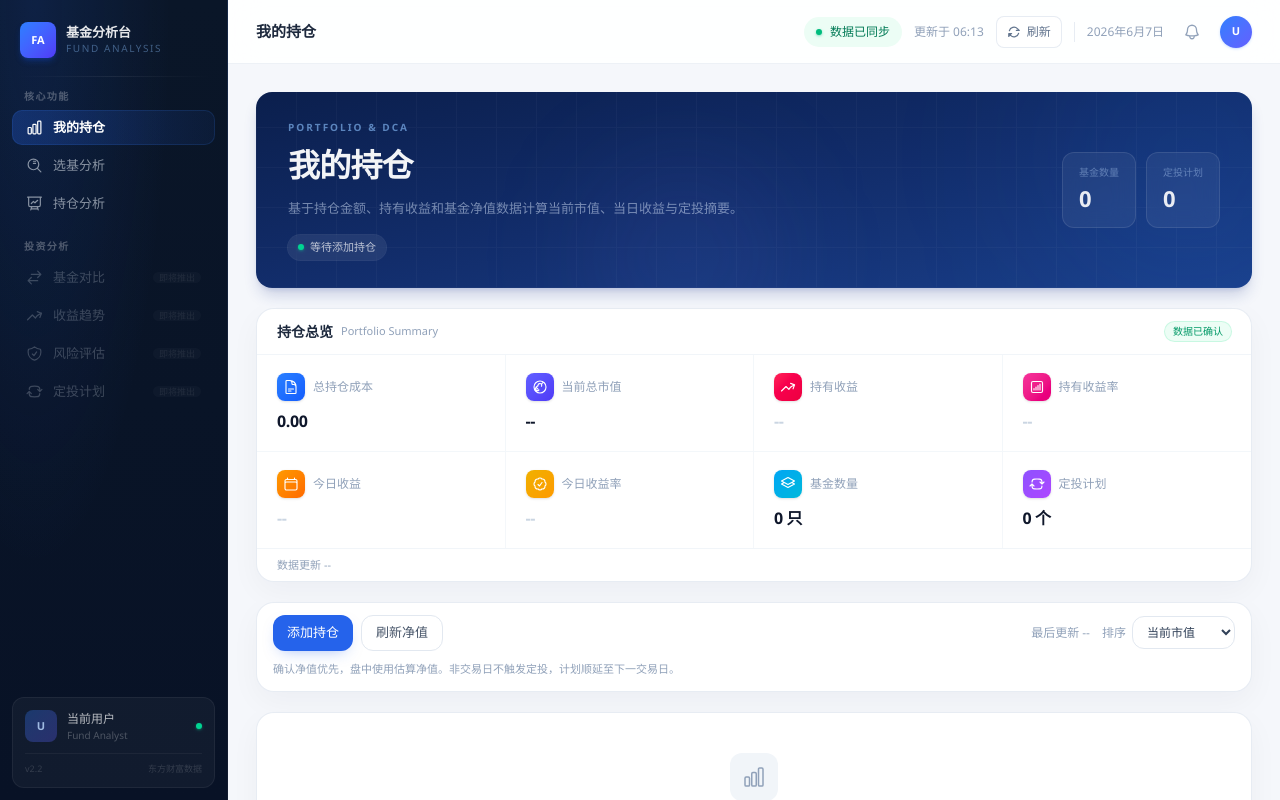
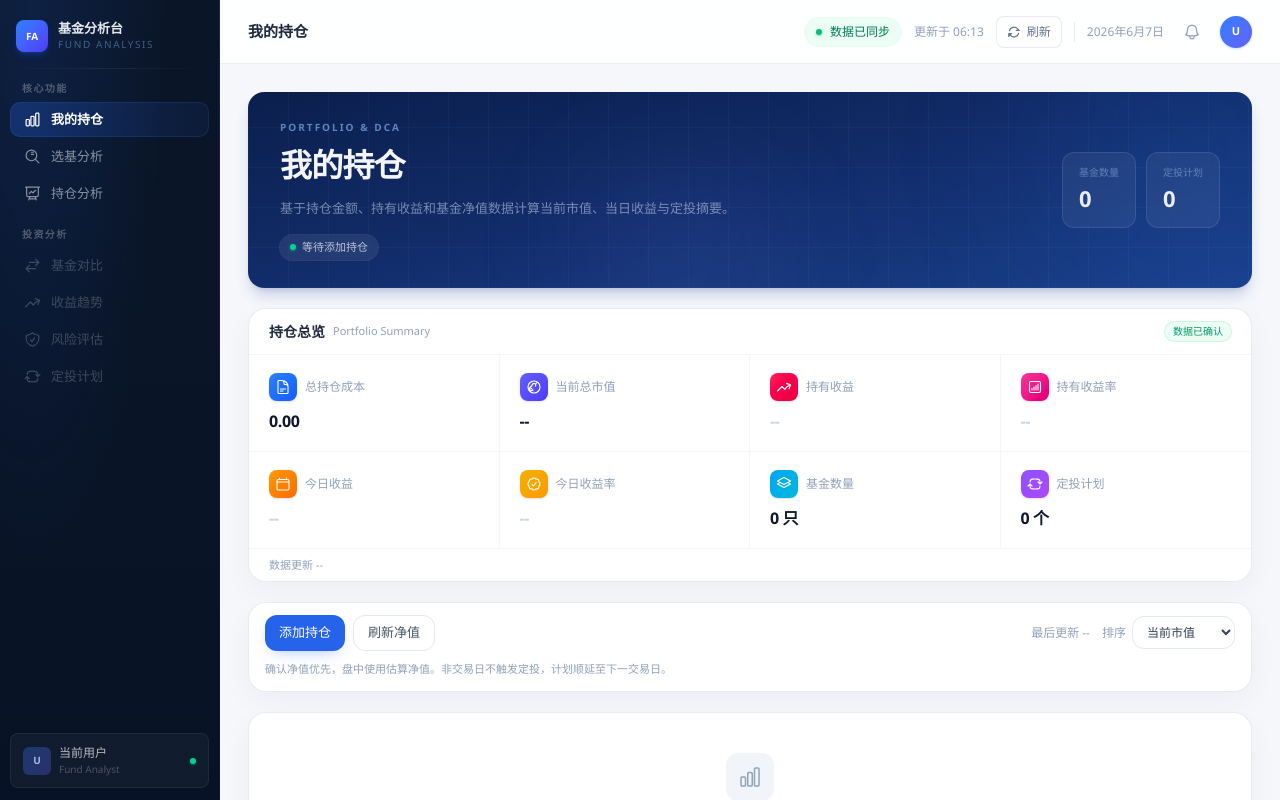
Before and after one commit to Wcoder03/fund-visualizer, a React (Vite) app: page / in a window 1280 px wide. Built offline with nearby package versions, Linux system fonts and the light colour scheme.

Commit message:
fix: Sidebar 收窄 + 移除即将推出 badge + 精简用户卡片
宽度: 228px → 220px
菜单: 移除 disabled 项的「即将推出」badge
Logo 区: padding 和图标尺寸缩小
用户卡片: 移除底部版本信息行，padding 缩小
分组间距: 18px → 16px
菜单间距: 3px → 2px

```diff
--- a/src/components/Layout.tsx
+++ b/src/components/Layout.tsx
@@ -68,13 +68,13 @@ export default function Layout({ children }: LayoutProps) {
 
       {/* Sidebar */}
       <aside
-        className={`sidebar fixed inset-y-0 left-0 z-50 flex w-[228px] flex-col transition-transform duration-200 ease-out lg:static lg:translate-x-0 ${
+        className={`sidebar fixed inset-y-0 left-0 z-50 flex w-[220px] flex-col transition-transform duration-200 ease-out lg:static lg:translate-x-0 ${
           sidebarOpen ? 'translate-x-0' : '-translate-x-full'
         }`}
       >
         {/* Logo */}
-        <div className="flex items-center gap-2.5 px-5 pt-[22px] pb-[18px]">
-          <span className="flex h-9 w-9 items-center justify-center rounded-lg bg-gradient-to-br from-blue-500 to-indigo-600 text-[11px] font-bold text-white shadow-md shadow-blue-600/25">
+        <div className="flex items-center gap-2.5 px-4 pt-5 pb-4">
+          <span className="flex h-8 w-8 items-center justify-center rounded-lg bg-gradient-to-br from-blue-500 to-indigo-600 text-[10px] font-bold text-white shadow-md shadow-blue-600/25">
             FA
           </span>
           <div>
@@ -84,16 +84,16 @@ export default function Layout({ children }: LayoutProps) {
         </div>
 
         {/* Divider */}
-        <div className="mx-4 h-px bg-gradient-to-r from-transparent via-white/[0.07] to-transparent" />
+        <div className="mx-3 h-px bg-gradient-to-r from-transparent via-white/[0.07] to-transparent" />
 
         {/* Navigation */}
-        <nav className="flex-1 overflow-y-auto px-3 pt-3 pb-2">
+        <nav className="flex-1 overflow-y-auto px-2.5 pt-3 pb-2">
           {navGroups.map((group, gi) => (
-            <div key={group.title} className={gi > 0 ? 'mt-[18px]' : ''}>
+            <div key={group.title} className={gi > 0 ? 'mt-[16px]' : ''}>
               <p className="mb-1.5 px-3 text-[10px] font-semibold uppercase tracking-[0.14em] text-white/[0.28]">
                 {group.title}
               </p>
-              <div className="space-y-[3px]">
+              <div className="space-y-[2px]">
                 {group.items.map((item) => {
                   const isActive = item.path ? location.pathname === item.path : false;
                   const Wrapper = item.path && !item.disabled ? Link : 'div';
@@ -105,11 +105,6 @@ export default function Layout({ children }: LayoutProps) {
                     >
                       {item.icon}
                       <span>{item.label}</span>
-                      {item.disabled && (
-                        <span className="ml-auto rounded-full bg-white/[0.06] px-1.5 py-px text-[9px] font-medium text-white/20">
-                          即将推出
-                        </span>
-                      )}
                     </Wrapper>
                   );
                 })}
@@ -119,10 +114,10 @@ export default function Layout({ children }: LayoutProps) {
         </nav>
 
         {/* Bottom user card */}
-        <div className="px-3 pb-3">
-          <div className="rounded-xl border border-white/[0.06] bg-white/[0.04] p-3">
-            <div className="flex items-center gap-2.5">
-              <div className="flex h-8 w-8 items-center justify-center rounded-lg bg-gradient-to-br from-blue-500/30 to-indigo-500/30 text-[11px] font-bold text-blue-200/80">
+        <div className="px-2.5 pb-3">
+          <div className="rounded-lg border border-white/[0.06] bg-white/[0.04] px-3 py-2.5">
+            <div className="flex items-center gap-2">
+              <div className="flex h-7 w-7 items-center justify-center rounded-md bg-gradient-to-br from-blue-500/30 to-indigo-500/30 text-[10px] font-bold text-blue-200/80">
                 U
               </div>
               <div className="min-w-0 flex-1">
@@ -130,10 +125,6 @@ export default function Layout({ children }: LayoutProps) {
                 <p className="text-[10px] text-white/25">Fund Analyst</p>
               </div>
               <span className="flex h-1.5 w-1.5 rounded-full bg-emerald-400 shadow-sm shadow-emerald-400/40" />
-            </div>
-            <div className="mt-2.5 flex items-center justify-between border-t border-white/[0.05] pt-2">
-              <span className="text-[9px] font-medium text-white/15">v2.2</span>
-              <span className="text-[9px] font-medium text-white/15">东方财富数据</span>
             </div>
           </div>
         </div>
```
